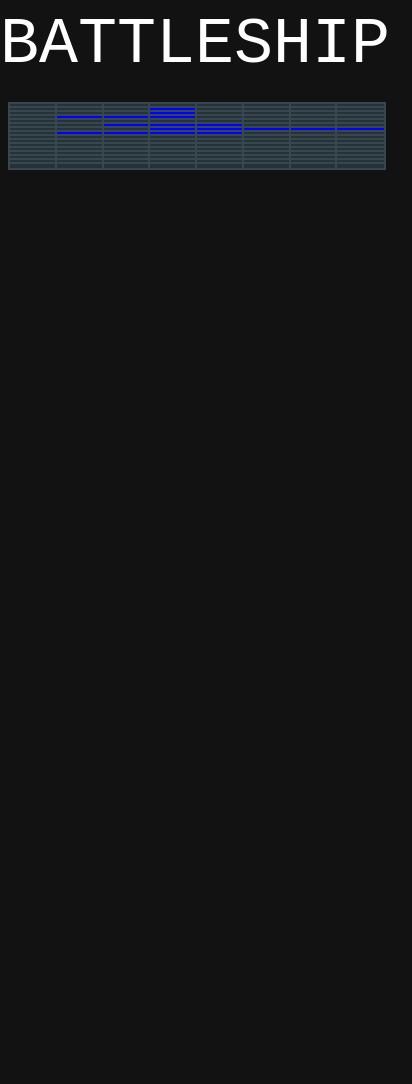
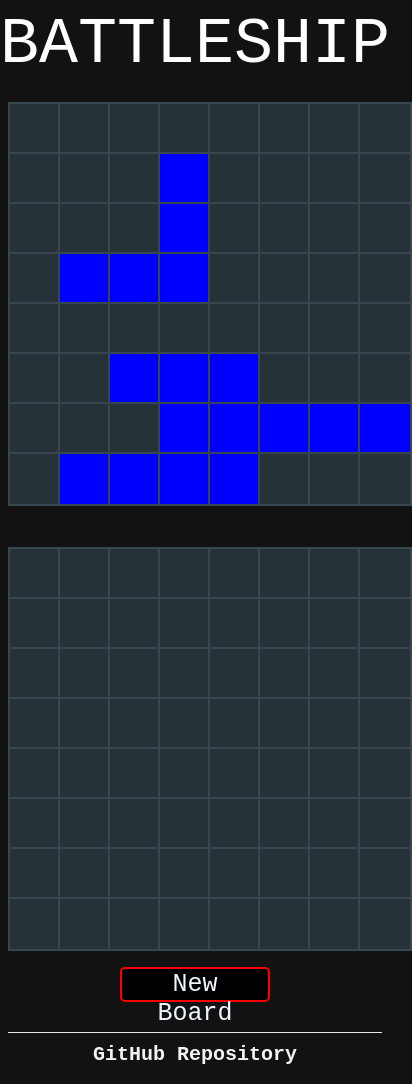
Before and after one commit to raze0017/BattleShip, a website built with webpack: page src/index.html in a window 390 px wide. Shown: the whole page, 412 px wide, since content can reach past the window. Before the commit the page ends 844 px from the top, so only its background shows below. Built offline with nearby package versions, Linux system fonts and the light colour scheme.

Commit message:
Improve  responsiveness of website on smaller screens

```diff
--- a/src/css/iconstyles.css
+++ b/src/css/iconstyles.css
@@ -0,0 +1,34 @@
+.container {
+  display: flex;
+  justify-content: space-around;
+  align-items: center;
+  margin: 20px;
+}
+.but {
+  width: 150px;
+  height: 35px;
+  border: 2px solid red;
+  font-family: monospace;
+  font-size: 25px;
+  border-radius: 5px;
+  background-color: black;
+  color: aliceblue;
+}
+footer {
+  padding: 10px;
+  text-align: center;
+  border-top: 1px solid #e7e7e7; /* Slight border on top */
+}
+
+footer a {
+  color: #f3f3f3; /* Blue color for the link */
+  text-decoration: none; /* No underline */
+  font-weight: bold;
+  font-size: 20px;
+  font-family: monospace;
+}
+
+footer a:hover {
+  text-decoration: underline; /* Underline on hover */
+  color: #9cc3ea; /* Darker blue on hover */
+}
--- a/src/css/styles.css
+++ b/src/css/styles.css
@@ -40,12 +40,12 @@ header {
 @media (max-width: 500px) {
   .gameBoards {
     flex-direction: column; /* Stacks gameboards vertically */
-    align-items: center; /* Centers gameboards */
+    justify-content: space-between;
   }
-
+  .player1 {
+    margin-bottom: 45px;
+  }
   .gameBoard {
-    width: 100%; /* Full width on small screens */
-    height: auto; /* Auto height to maintain aspect ratio */
   }
 }
 .con {
--- a/src/index.html
+++ b/src/index.html
@@ -11,7 +11,10 @@
       <div class="gameBoard player1"></div>
       <div class="gameBoard player2"></div>
     </div>
+    <div class="container"><button class="but">New Board</button></div>
     <div class="con"></div>
-    <footer></footer>
+    <footer>
+      <a href="https://github.com/raze0017/BattleShip">GitHub Repository</a>
+    </footer>
   </body>
 </html>
--- a/src/index.js
+++ b/src/index.js
@@ -75,6 +75,10 @@ document.addEventListener('DOMContentLoaded', function () {
       }
     }
   }
+  const but = document.querySelector('.but');
+  but.addEventListener('click', () => {
+    location.reload();
+  });
   window.currentPlayer = 'player1'; // Define currentPlayer globally
   console.log('Game initialized');
 });
```
Also changed, not shown: dist/index.html, dist/main.js.
